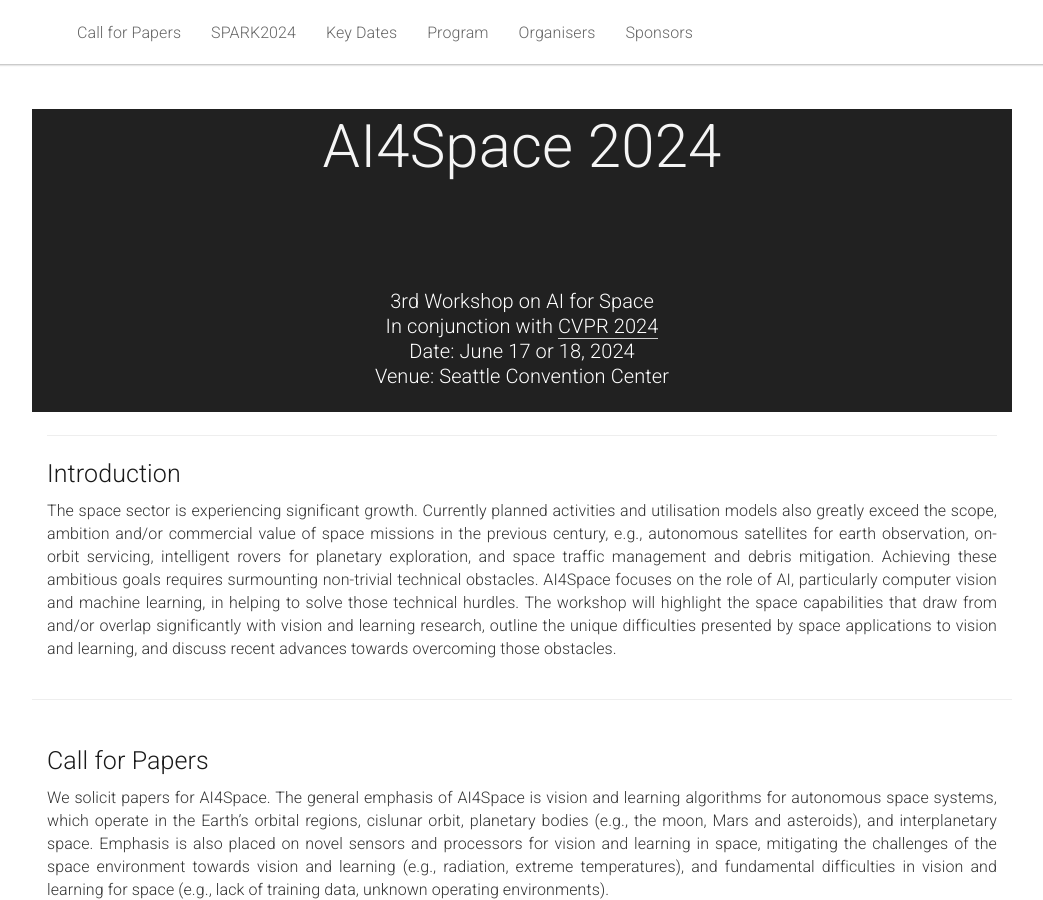
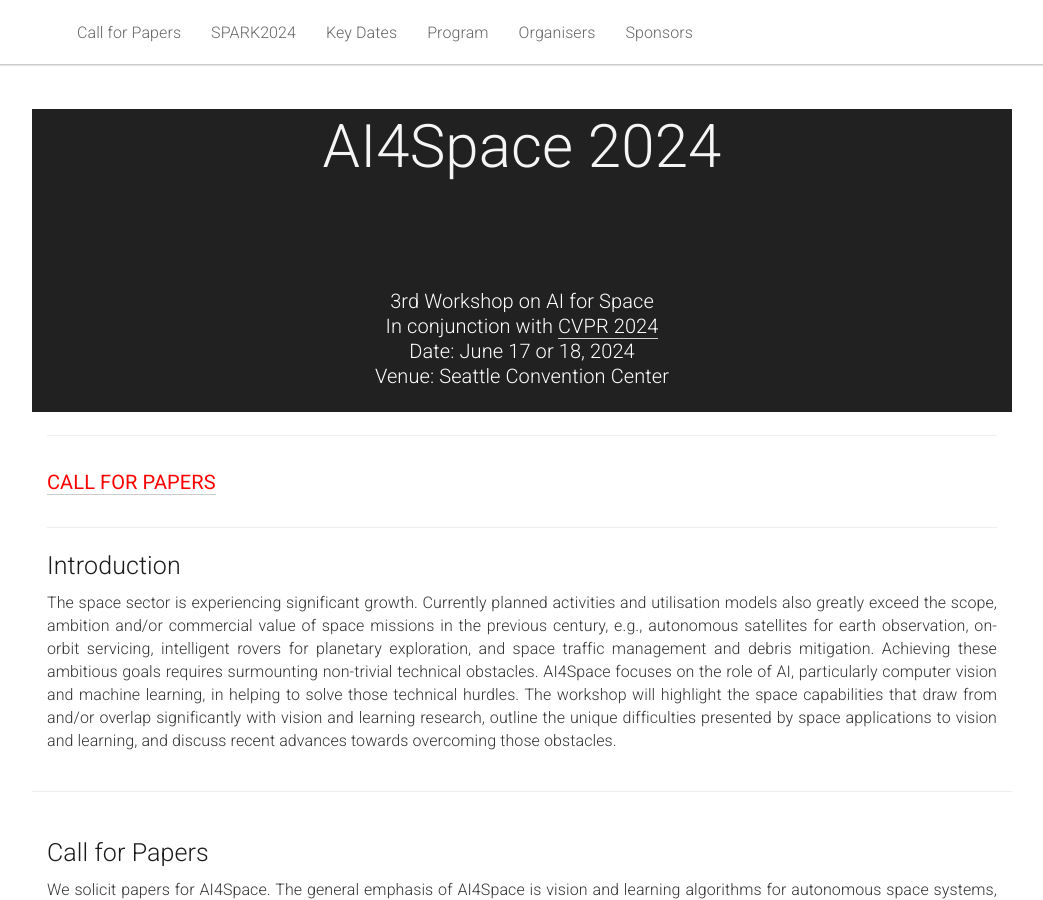
Before and after one commit to AIforSpace/2024, a Jekyll site: the page built from _pages/home.md, in a window 1280 px wide and 900 px high. Shown: the whole window, without its empty margins (118-1161 px from the left). Built offline with Jekyll 4.4.1, drawn with Linux system fonts in a browser that asks for light colours.

Commit message:
Update home.md

```diff
--- a/_pages/home.md
+++ b/_pages/home.md
@@ -24,6 +24,14 @@
     <center><h3 style="color:white">Date: June 17 or 18, 2024</h3></center>
     <center><h3 style="color:white">Venue: Seattle Convention Center</h3></center>
     <br>
+  </div>
+</div>
+
+<hr>
+
+<div class="row">
+  <div class="col-xs-12">
+    <h5 style="color:red"><a href="#call">CALL FOR PAPERS</a></h5>
   </div>
 </div>
 
```
